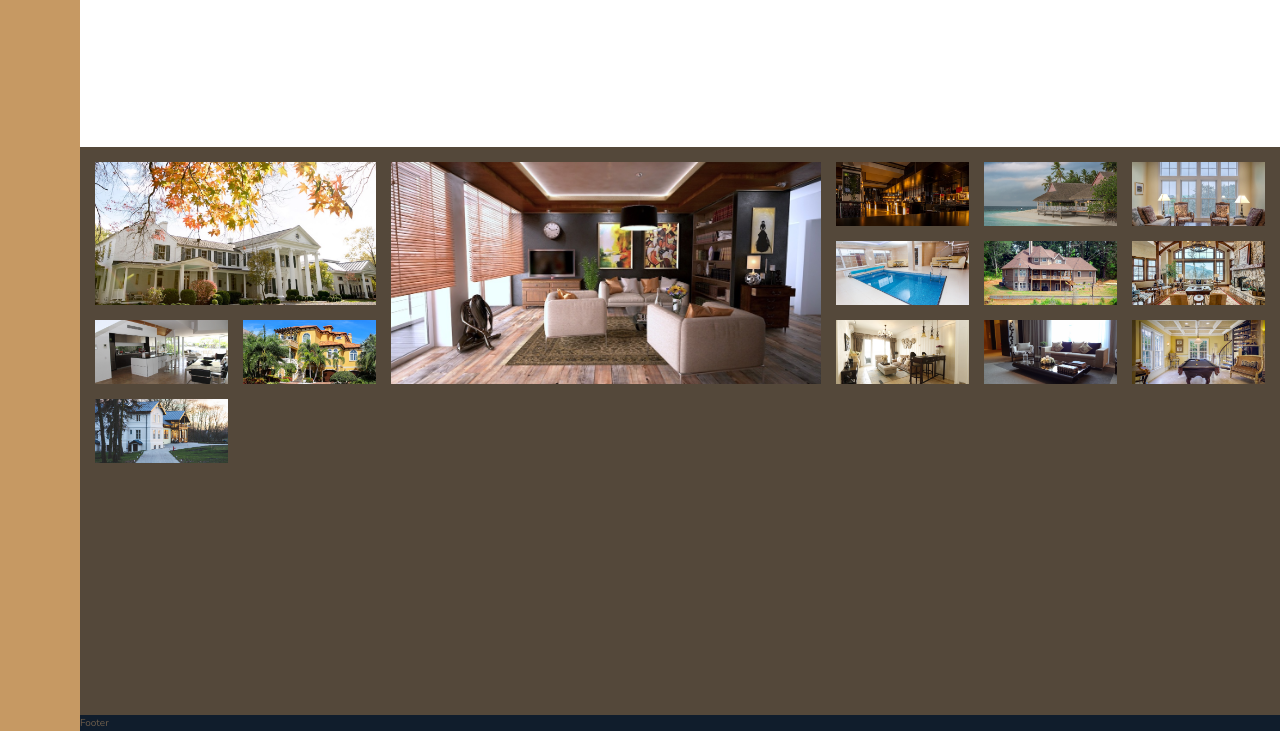
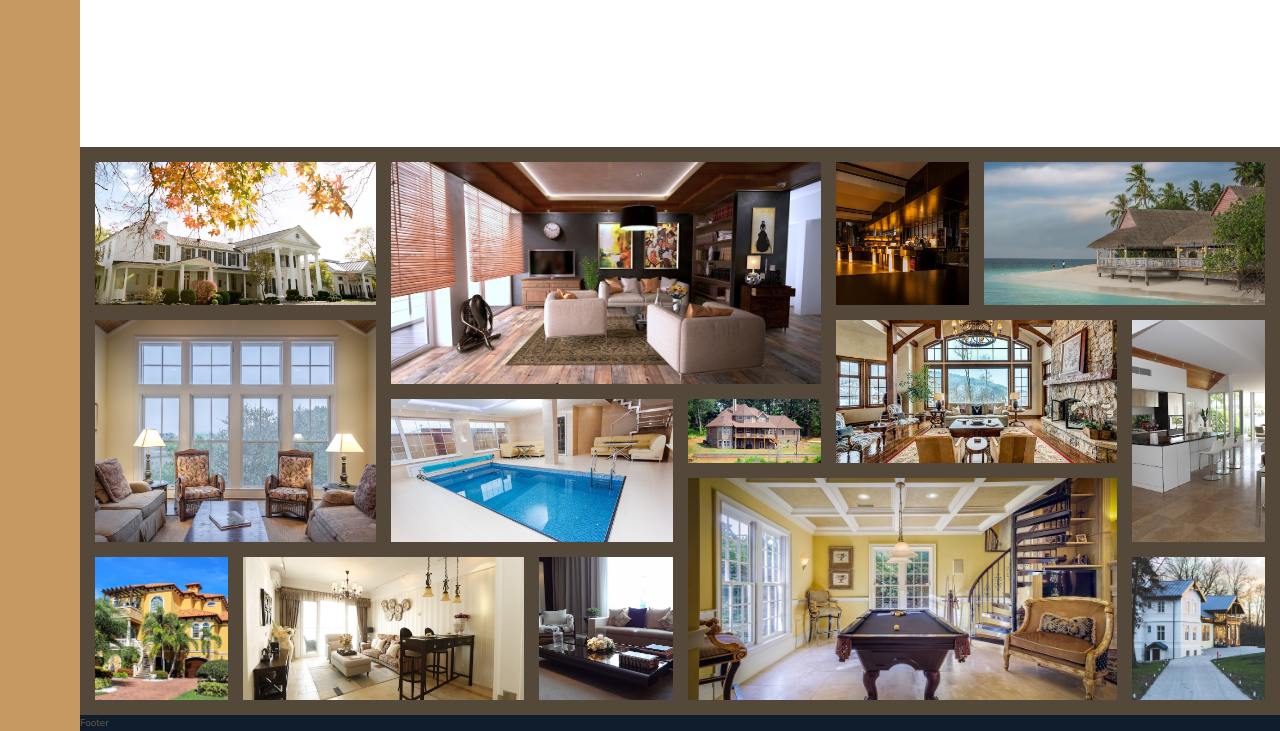
Before and after one commit to crazypokerk/CSS-Nexter-Project, a website: page index.html in a window 1280 px wide. Shown: the part 2925-3656 px from the top of the page. Drawn offline with nearby package versions, Linux system fonts and the light colour scheme.

Commit message:
Building the Gallery Part 2

```diff
--- a/sass/_gallery.scss
+++ b/sass/_gallery.scss
@@ -17,6 +17,54 @@
 			grid-row: 1 / 4;
 			grid-column: 3 / 6;
 		}
+		&--3 {
+			grid-row: 1 / 3;
+			grid-column: 6 / 7;
+		}
+		&--4 {
+			grid-row: 1 / 3;
+			grid-column: 7 / 9;
+		}
+		&--5 {
+			grid-row: 3 / 6;
+			grid-column: 1 / 3;
+		}
+		&--6 {
+			grid-row: 4 / 6;
+			grid-column: 3 / 5;
+		}
+		&--7 {
+			grid-row: 4 / 5;
+			grid-column: 5 / 6;
+		}
+		&--8 {
+			grid-row: 3 / 5;
+			grid-column: 6 / 8;
+		}
+		&--9 {
+			grid-row: 3 / 6;
+			grid-column: 8 / 9;
+		}
+		&--10 {
+			grid-row: 6 / 8;
+			grid-column: 1 / 2;
+		}
+		&--11 {
+			grid-row: 6 / 8;
+			grid-column: 2 / 4;
+		}
+		&--12 {
+			grid-row: 6 / 8;
+			grid-column: 4 / 5;
+		}
+		&--13 {
+			grid-row: 5 / 8;
+			grid-column: 5 / span 3;
+		}
+		&--14 {
+			grid-row: 6 / 8;
+			grid-column: 8 / span 1;
+		}
 	}
 
 	&__img {
```
Also changed, not shown: index.html (+1 -0 lines), css/style.css.
